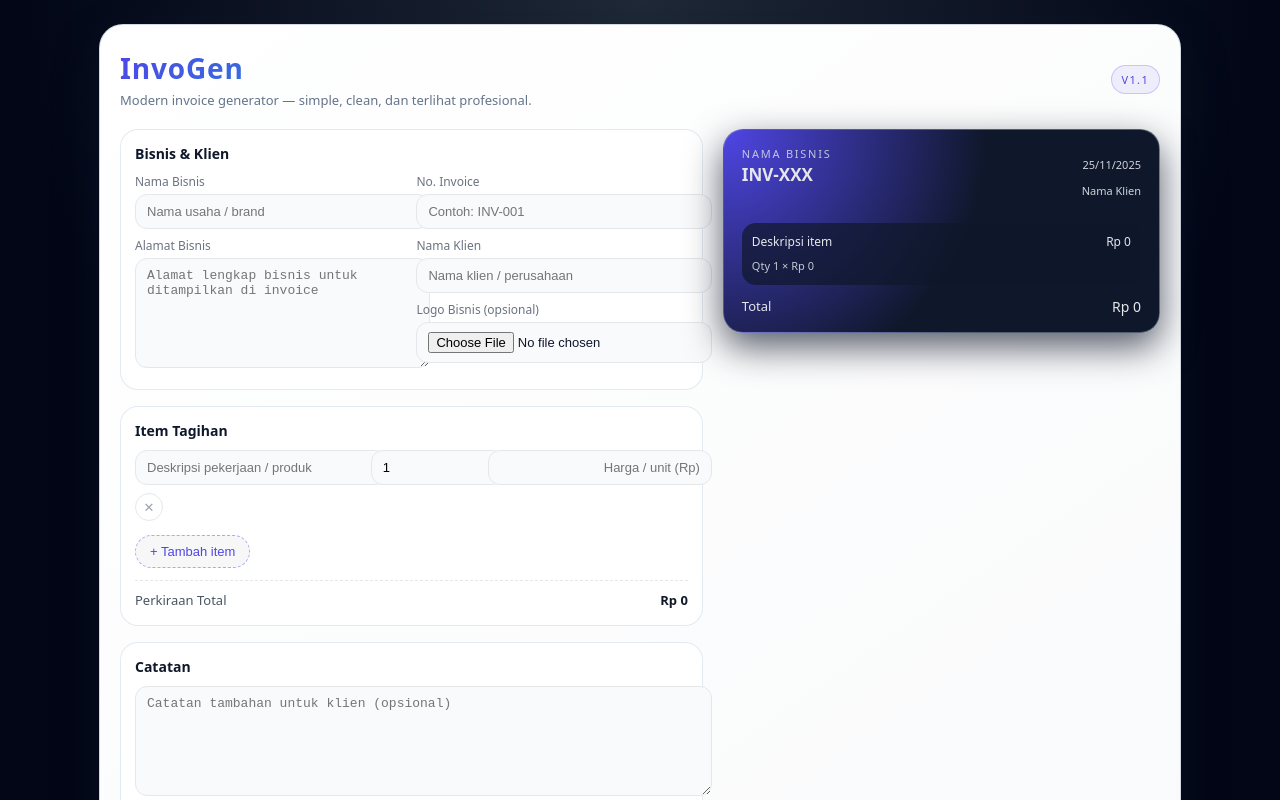
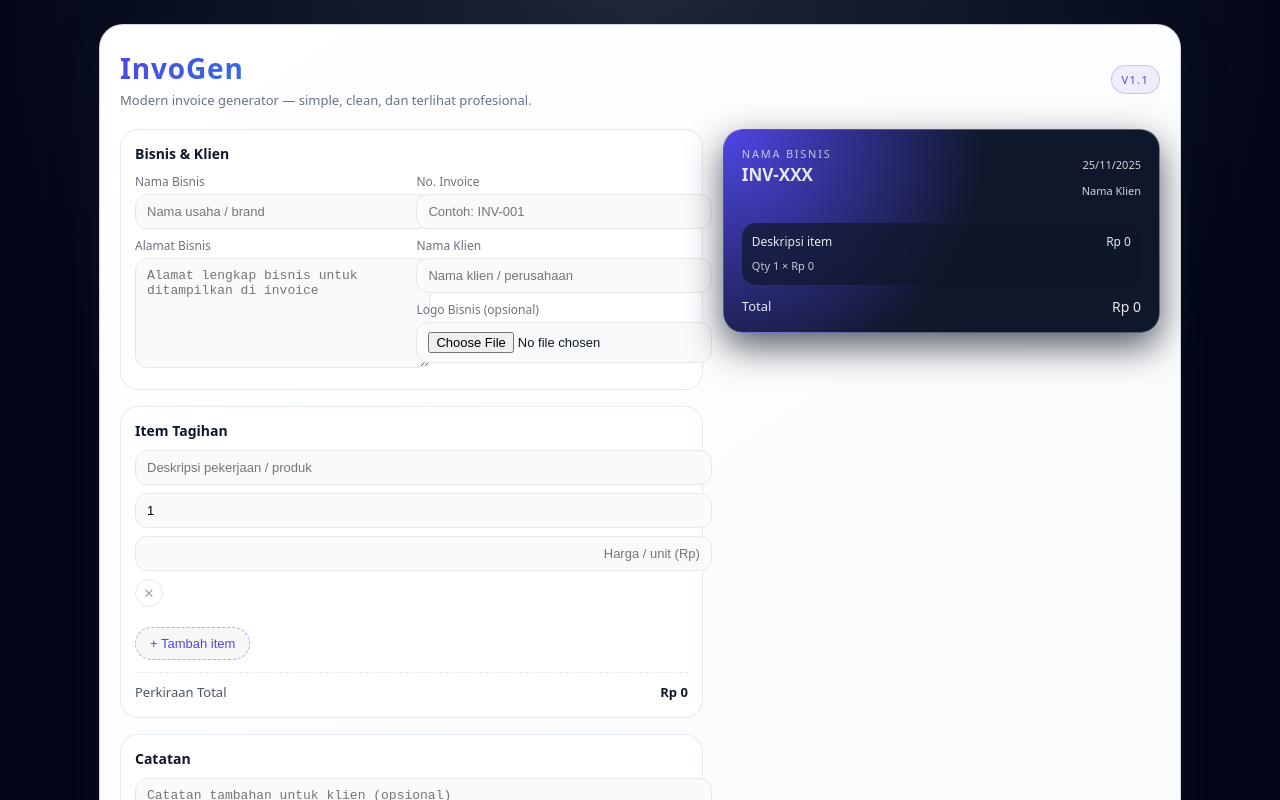
Before and after one commit to rapliade05-gif/InvoGen, a React (Vite) app: page / in a window 1280 px wide. Shown: the top 800 px of the page. Built offline with nearby package versions, Linux system fonts and the light colour scheme.

Commit message:
Update styles.css

```diff
--- a/src/styles.css
+++ b/src/styles.css
@@ -141,11 +141,16 @@ body {
 
 /* Item rows */
 .item-row {
+  display: flex;
+  flex-direction: column;
+  gap: 8px;
+  margin-bottom: 14px;
+}
+
+.item-row .row-two {
   display: grid;
-  grid-template-columns: minmax(0, 2.3fr) minmax(0, 1.1fr) auto;
+  grid-template-columns: 1fr 1fr auto;
   gap: 8px;
-  align-items: center;
-  margin-bottom: 8px;
 }
 
 .item-main,
```
